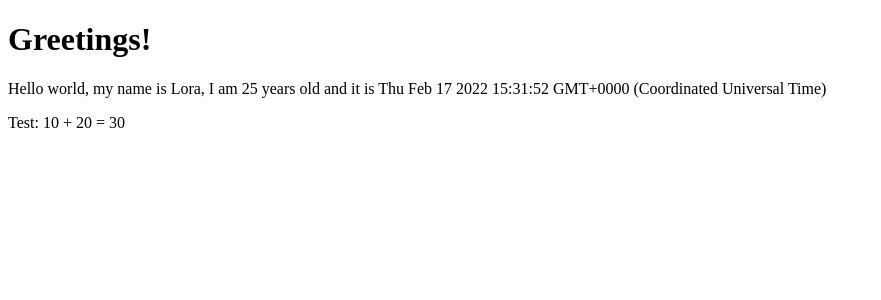
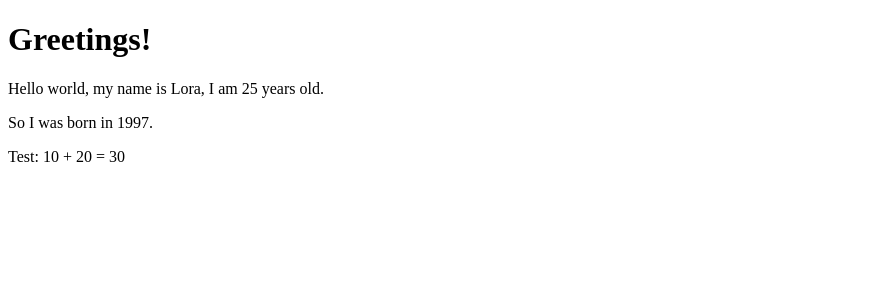
Before and after one commit to loreliawand/ncitylab, a JavaScript app: page / in a window 1280 px wide. Shown: the top 300 px of the page, without its empty margins (0-881 px from the left). Built offline with nearby package versions, Linux system fonts and the light colour scheme; the HTML template or start-up script is replaced by a standard one.

Commit message:
Using functions in component

```diff
--- a/src/App.js
+++ b/src/App.js
@@ -1,11 +1,14 @@
 const Hello = (props) => {
-  const now = new Date();
+  const bornYear = () => {
+    const yearNow = new Date().getFullYear();
+    return yearNow - props.age;
+  };
   return (
     <div>
       <p>
-        Hello world, my name is {props.name}, I am {props.age} years old and it
-        is {now.toString()}
+        Hello world, my name is {props.name}, I am {props.age} years old.
       </p>
+      <p>So I was born in {bornYear()}.</p>
     </div>
   );
 };
```
